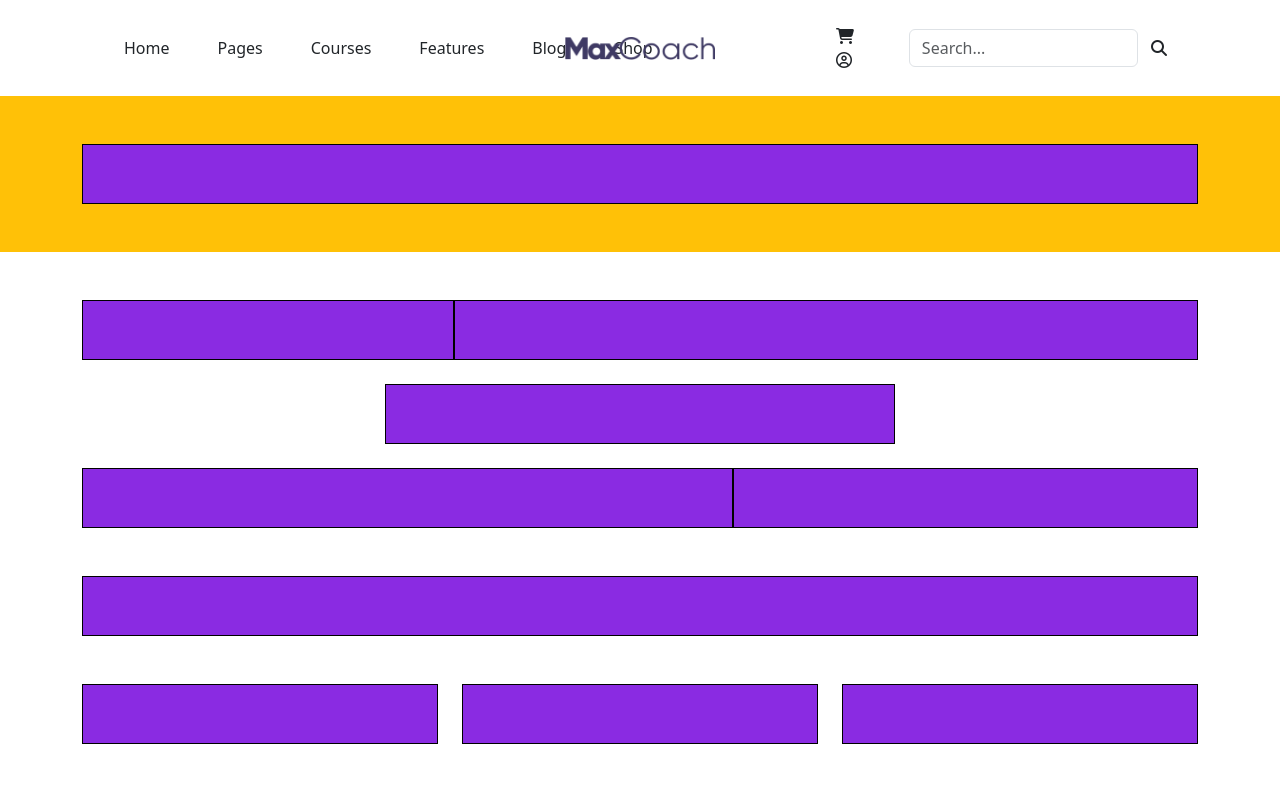
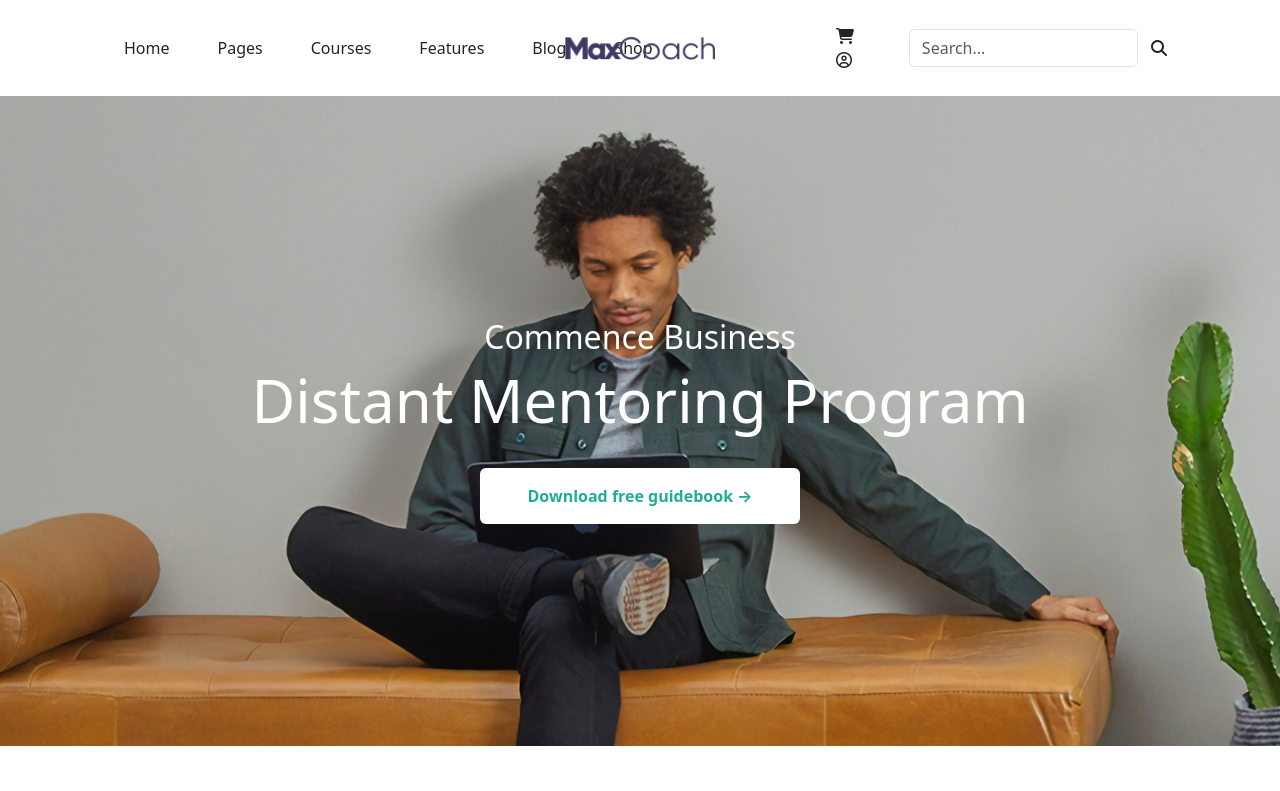
Before and after one commit to Andrearomeo04/proj-html-vuejs, a Vue app: page / in a window 1280 px wide. Shown: the top 791 px of the page. Built offline with nearby package versions, Linux system fonts and the light colour scheme.

Commit message:
[UPD] created jumbo section and added fonts on _variables.scss

```diff
--- a/src/components/AppMain.vue
+++ b/src/components/AppMain.vue
@@ -8,11 +8,13 @@ export default {
     <div>
         <!-- jumbo section -->
         <section>
-            <div class="bg-warning p-5">
+            <div class="jumbo p-5 d-flex justify-content-center align-items-center">
                 <div class="container">
                     <div class="row">
-                        <div class="col-12">
-                            <div class="content"></div>
+                        <div class="col-12 d-flex align-items-center flex-column text-white">
+                            <h2>Commence Business</h2>
+                            <h1 class="pb-4 font-10">Distant Mentoring Program</h1>
+                            <strong class="bg-white color-2 rounded px-5 py-3">Download free guidebook &#8594;</strong>
                         </div>
                     </div>
                 </div>
@@ -143,10 +145,25 @@ export default {
 </template>
 
 <style lang="scss" scoped>
+@use '../styles/partials/variables' as *;
 .content {
         width: 100%;
         height: 60px;
         background-color: blueviolet;
         border: 1px solid black;
     }
+
+    .jumbo {
+        background-image: url(../assets/img/home-3-hero-bg.jpg);
+        background-size: cover;
+        min-height: 650px;
+    }
+
+    .color-2 {
+        color: $color-2;
+    }
+
+    .font-10 {
+        font-size: $font-10;
+    }
 </style>
--- a/src/styles/partials/_variables.scss
+++ b/src/styles/partials/_variables.scss
@@ -7,3 +7,15 @@ $color-5: #F8F8F8;
 $color-6: #F5F1ED;
 $color-7: #696969;
 $color-8: #8C89A2;
+
+// fonts
+$font-1: 12px;
+$font-2: 14px;
+$font-3: 16px;
+$font-4: 18px;
+$font-5: 20px;
+$font-6: 22px;
+$font-7: 24px;
+$font-8: 26px;
+$font-9: 28px;
+$font-10: 60px;
```
